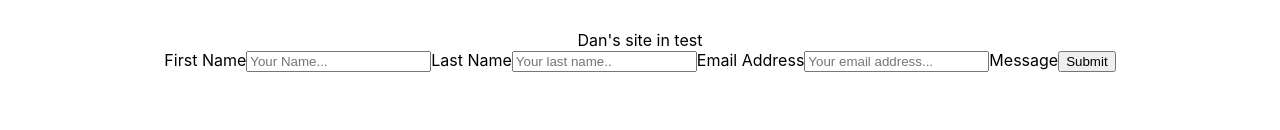
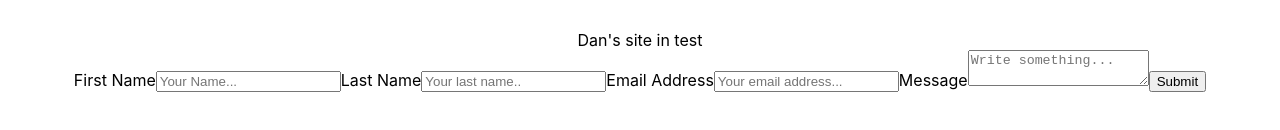
Before and after one commit to x-c-li/dan, a React (Create React App) app: page / in a window 1280 px wide. Shown: the part 530-660 px from the top of the page. Built offline with nearby package versions, Linux system fonts and the light colour scheme.

Commit message:
add textarea for email

```diff
--- a/src/components/ContactForm.js
+++ b/src/components/ContactForm.js
@@ -27,13 +27,11 @@ function ContactForm() {
         ></input>
 
         <label for="subject">Message</label>
-
-        {/* <textarea
-          id="subject"
-          name="subject"
-          placeholder="Write something.."
-          style="height:200px"
-        ></textarea> */}
+        <textarea
+          id="message"
+          name="message"
+          placeholder="Write something..."
+        ></textarea>
 
         <input type="submit" value="Submit"></input>
       </form>
```
